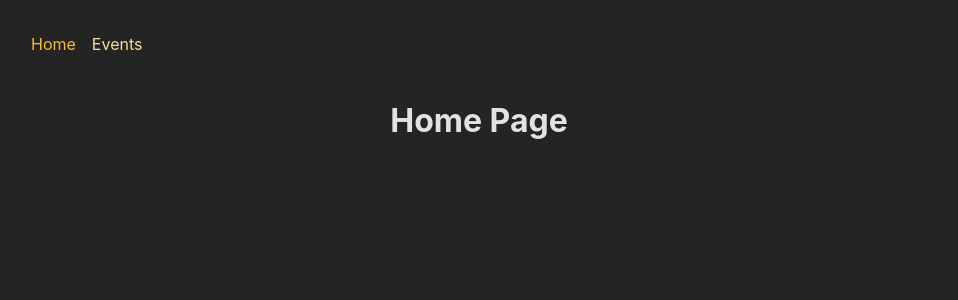
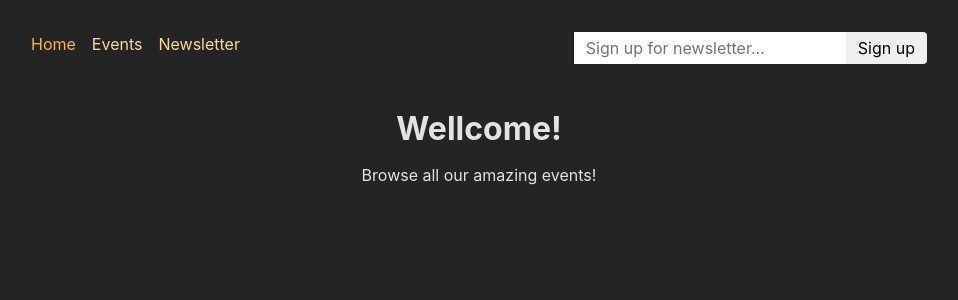
Before and after one commit to itscsp/react-router-pratice, a React (Create React App) app in the folder frontend/: page / in a window 1280 px wide. Shown: the top 300 px of the page, without its empty margins (161-1119 px from the left). Built offline with nearby package versions, Linux system fonts and the light colour scheme.

Commit message:
News letter and defer for loading content

```diff
--- a/frontend/src/App.js
+++ b/frontend/src/App.js
@@ -24,13 +24,15 @@
 import { createBrowserRouter, RouterProvider } from 'react-router-dom';
 import HomePage from './pages/HomePage';
 import RootLayout from './pages/RootLayout';
-import EventsPage, {loader as eventLoader} from './pages/EventsPage';
-import EventDetailPage, {loader as eventDetailedLoader, action as deleteEventAction} from './pages/EventDetailPage';
+import EventsPage, { loader as eventLoader } from './pages/EventsPage';
+import EventDetailPage, { loader as eventDetailedLoader, action as deleteEventAction } from './pages/EventDetailPage';
 import NewEventPage from './pages/NewEventPage';
 import EditEventPage from './pages/EditEventPage';
 import EventsNavigationLayout from './pages/EventsRoot';
 import ErrorPage from './pages/Error';
-import  {action as manipulateEventAction}  from './components/EventForm'
+import { action as manipulateEventAction } from './components/EventForm'
+import NewsletterPage, { action as newsletterAction } from './pages/Newsletter';
+
 
 const router = createBrowserRouter([
   {
@@ -58,7 +60,7 @@
             loader: eventDetailedLoader,
             children: [
               {
-              index:true,
+                index: true,
                 element: <EventDetailPage />,
                 action: deleteEventAction,
               },
@@ -78,6 +80,11 @@
           },
         ]
       },
+      {
+        path: '/newsletter',
+        element: <NewsletterPage />,
+        action: newsletterAction,
+      },
     ]
   }
 ])
--- a/frontend/src/components/EventsList.js
+++ b/frontend/src/components/EventsList.js
@@ -9,7 +9,7 @@
       <h1>All Events</h1>
       <ul className={classes.list}>
         {events.map((event) => (
-          <li key={event.id} className={classes.item}>
+          <li key={`/events/${event.id}`} className={classes.item}>
             <Link to={event.id}>
               <img src={event.image} alt={event.title} />
               <div className={classes.content}>
--- a/frontend/src/components/MainNavigation.js
+++ b/frontend/src/components/MainNavigation.js
@@ -1,5 +1,7 @@
-import {  NavLink } from 'react-router-dom';
+import { NavLink } from 'react-router-dom';
+
 import classes from './MainNavigation.module.css';
+import NewsletterSignup from './NewsletterSignup';
 
 function MainNavigation() {
   return (
@@ -7,20 +9,39 @@
       <nav>
         <ul className={classes.list}>
           <li>
-            <NavLink to='' className={({isActive}) => isActive ? classes.active : undefined }
-            end
+            <NavLink
+              to="/"
+              className={({ isActive }) =>
+                isActive ? classes.active : undefined
+              }
+              end
             >
-            Home
+              Home
             </NavLink>
-
           </li>
           <li>
-          <NavLink to='events' className={({isActive}) => isActive ? classes.active : undefined } >
-            Events
+            <NavLink
+              to="/events"
+              className={({ isActive }) =>
+                isActive ? classes.active : undefined
+              }
+            >
+              Events
+            </NavLink>
+          </li>
+          <li>
+            <NavLink
+              to="/newsletter"
+              className={({ isActive }) =>
+                isActive ? classes.active : undefined
+              }
+            >
+              Newsletter
             </NavLink>
           </li>
         </ul>
       </nav>
+      <NewsletterSignup />
     </header>
   );
 }
--- /dev/null
+++ b/frontend/src/components/NewsletterSignup.js
@@ -0,0 +1,39 @@
+import { useFetcher } from 'react-router-dom';
+
+import classes from './NewsletterSignup.module.css';
+import { useEffect, useState } from 'react';
+
+function NewsletterSignup() {
+    const fetcher = useFetcher();
+    const { data, state } = fetcher;
+    const [email, setEmail] = useState('')
+
+    useEffect(() => {
+        if (state === 'idle' && data && data.message) {
+            window.alert(data.message);
+            console.log(state);
+            setEmail('');
+        }
+
+    }, [data, state])
+
+    return (
+        <fetcher.Form
+            method="post"
+            action='/newsletter'
+            className={classes.newsletter}>
+            <input
+                type="email"
+                name='email'
+                placeholder="Sign up for newsletter..."
+                aria-label="Sign up for newsletter"
+                value={email}
+                onChange={(e) => setEmail(e.target.val
+                )}
+            />
+            <button>Sign up</button>
+        </fetcher.Form>
+    );
+}
+
+export default NewsletterSignup;
--- /dev/null
+++ b/frontend/src/components/NewsletterSignup.module.css
@@ -0,0 +1,18 @@
+.newsletter input,
+.newsletter button {
+  font: inherit;
+  padding: 0.25rem 0.75rem;
+  border-radius: 0;
+  border: none;
+}
+
+.newsletter button {
+  border-top-right-radius: 4px;
+  border-bottom-right-radius: 4px;
+  cursor: pointer;
+}
+
+.newsletter button:hover {
+  background-color: var(--color-primary-300);
+  color: var(--color-gray-800);
+}
--- a/frontend/src/pages/EventDetailPage.jsx
+++ b/frontend/src/pages/EventDetailPage.jsx
@@ -1,18 +1,35 @@
-import { json, redirect, useRouteLoaderData } from "react-router-dom";
+import { defer, json, redirect, useRouteLoaderData, Await } from "react-router-dom";
 import EventItem from "../components/EventItem";
+import EventsList from "../components/EventsList";
+import { Suspense } from "react";
 
 function EventDetailPage() {
 
-    const data = useRouteLoaderData('event-detail');
-    return <EventItem event={data.event} />;
+    const {event, events} = useRouteLoaderData('event-detail');
+    return (
+        <>
+        <Suspense fallback={<p style={{textAlign: 'center'}}>Loading...</p>} >
+
+            <Await resolve={event}  >
+                {loadEvent => <EventItem event={loadEvent} />}
+            </Await>
+        </Suspense>
+
+        <Suspense fallback={<p style={{textAlign: 'center'}}>Loading...</p>} >
+            <Await resolve={events}>
+            {loadEvents => <EventsList events={loadEvents} />}
+            </Await>
+        </Suspense>
+        </>
+    );
 
 }
 
 export default EventDetailPage;
 
-export async function loader({ request, params }) {
-    console.log(params);
-    const response = await fetch(`http://localhost:8080/events/${params.eventId}`);
+async function loadEvent(id) {
+
+    const response = await fetch(`http://localhost:8080/events/${id}`);
     console.log(response)
     if (!response.ok) {
         throw json(
@@ -20,11 +37,50 @@
             { status: 500 }
         )
     } else {
-        return response;
+        // return response;
+        const resData = await response.json()
+      return resData.event;
     }
+
 }
 
-export async function action({request, params}){
+async function loadEvents() {
+    const response = await fetch('http://localhost:8080/events');
+    console.log(response)
+    if (!response.ok) {
+      // setError('Fetching events failed.');
+      // return {isError:true, message: 'Could not fetch events'};
+
+      // throw new Response(JSON.stringify({message: 'Could not fetch events'}),{status:500})
+      throw json(
+        {
+          message: 'Could not fetch events'
+        },
+        {
+          status: 500
+        }
+      )
+
+    } else {
+      const resData = await response.json()
+      return resData.events;
+      // return response;
+    }
+  }
+
+
+
+export async function loader({ request, params }) {
+    const id = params.eventId;
+
+    return defer({
+        event: await loadEvent(id),
+        events: loadEvents()
+      })
+
+}
+
+export async function action({ request, params }) {
     const response = await fetch(`http://localhost:8080/events/${params.eventId}`, {
         method: request.method,
     });
--- a/frontend/src/pages/EventsPage.jsx
+++ b/frontend/src/pages/EventsPage.jsx
@@ -1,26 +1,25 @@
-import { useLoaderData,json } from 'react-router';
+import { Suspense } from 'react';
+import { useLoaderData, json, defer, Await } from 'react-router';
 
 import EventsList from '../components/EventsList';
 
 function EventsPage() {
-  const data = useLoaderData();
-
-  if(data.isError){
-    return <p>{data.message}</p>
-  }
-  // console.log(events);
-  const events = data.events;
+  const { events } = useLoaderData();
 
   return (
-    <>
-      <EventsList events={events} />
-    </>
-  );
+    <Suspense fallback={<p style={{textAlign: 'center'}}>Loading</p>}>
+      <Await resolve={events} >
+        {(loadedEvents) => <EventsList events={loadedEvents} />}
+      </Await>
+    </Suspense>
+  )
 }
 
 export default EventsPage;
 
-export async function loader() {
+
+
+async function loadEvents() {
   const response = await fetch('http://localhost:8080/events');
   console.log(response)
   if (!response.ok) {
@@ -33,13 +32,20 @@
         message: 'Could not fetch events'
       },
       {
-        status:500
+        status: 500
       }
     )
 
   } else {
-    // const resData = await response.json();
-    // return resData.events;
-    return response;
+    const resData = await response.json()
+    return resData.events;
+    // return response;
   }
 }
+
+export function loader() {
+  // const loadEvents()
+  return defer({
+    events: loadEvents()
+  })
+}
--- a/frontend/src/pages/HomePage.jsx
+++ b/frontend/src/pages/HomePage.jsx
@@ -1,6 +1,10 @@
+import PageContent from "../components/PageContent";
+
 function HomePage() {
     return (
-        <h1>Home Page </h1>
+        <PageContent title="Wellcome!">
+            <p>Browse all our amazing events!</p>
+        </PageContent>
     );
 
 }
--- /dev/null
+++ b/frontend/src/pages/Newsletter.js
@@ -0,0 +1,21 @@
+import NewsletterSignup from '../components/NewsletterSignup';
+import PageContent from '../components/PageContent';
+
+function NewsletterPage() {
+  return (
+    <PageContent title="Join our awesome newsletter!">
+      <NewsletterSignup />
+    </PageContent>
+  );
+}
+
+export default NewsletterPage;
+
+export async function action({ request }) {
+  const data = await request.formData();
+  const email = data.get('email');
+
+  // send to backend newsletter server ...
+  console.log(email);
+  return { message: 'Signup successful!' };
+}
```
Also changed, not shown: 1 other file (tests, documents, lock files or other folders). Lines whose indentation alone changed are shown as unchanged.
